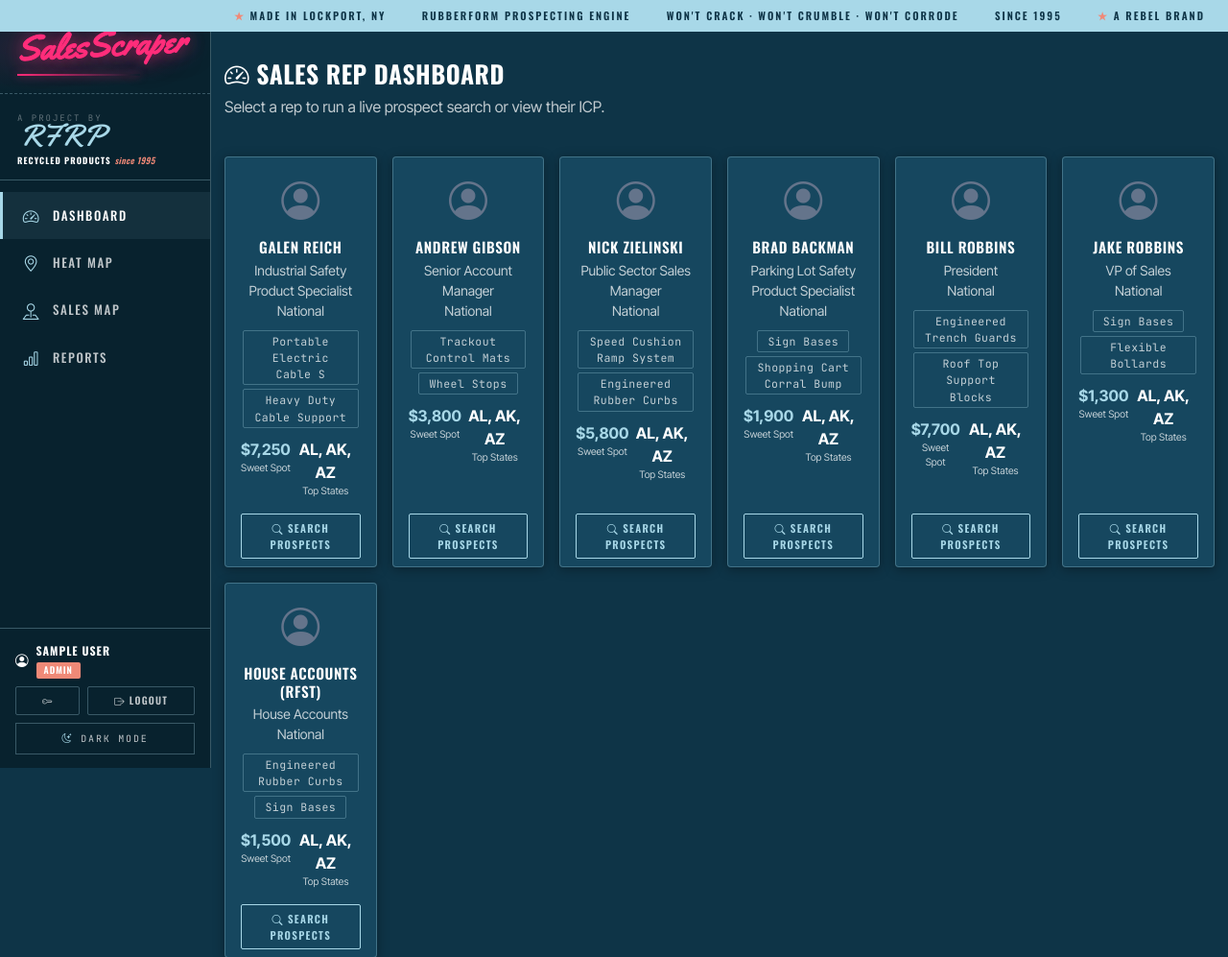
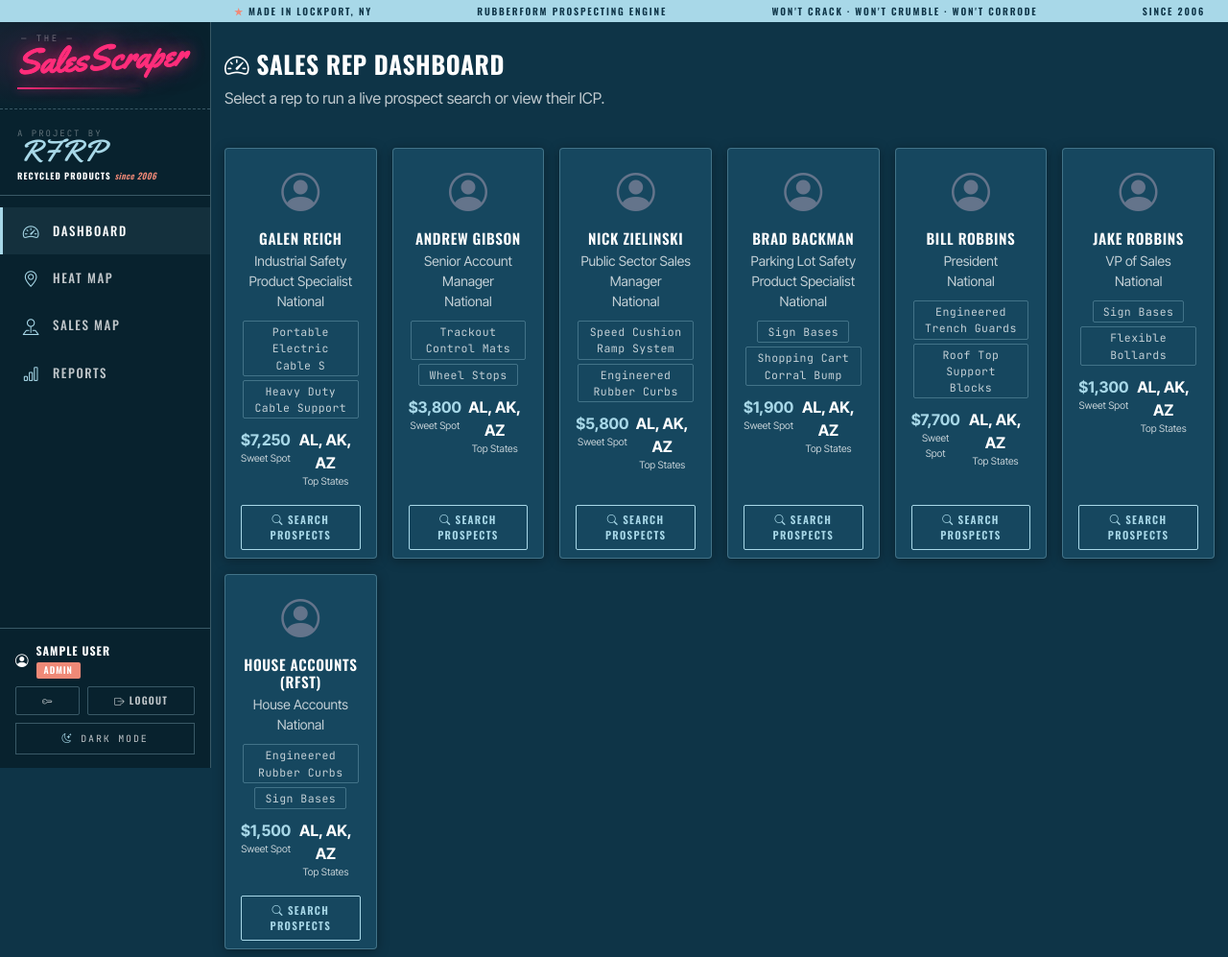
Before and after one commit to juffnstuff/SalesScraper, a Node server app: page / in a window 1280 px wide. Shown: the top 997 px of the page at 96% size. Run offline with Node 20, Linux system fonts and the light colour scheme; the visitor is signed in with stand-in values (Sample User, id 1); some libraries are stand-ins or nearby versions.

Commit message:
Slim crawler bar, drop Rebel-Brand chip, founded 2006, breathe SalesScraper
- Crawler ribbon vertical padding 8px→4px and font 11px→10px so it
  reads as a thin info strip instead of a hero band
- Drop the '★ A Rebel Brand' chip from header + login crawlers
- 'Since 1995' → 'Since 2006' in crawlers and in the RFRP since-mark
  in both header and login
- Bump .app-mark top padding 22px→36px so the SalesScraper wordmark
  no longer kisses the crawler ribbon

https://claude.ai/code/session_01UrbEDAwzCDZjkGrJXunRpq

```diff
--- a/src/web/public/css/style.css
+++ b/src/web/public/css/style.css
@@ -80,10 +80,10 @@ h6 { font-weight: 600; letter-spacing: 0.04em; font-size: 0.95rem; }
   color: var(--crawler-ink);
   font-family: 'Oswald', sans-serif;
   font-weight: 600;
-  font-size: 11px;
+  font-size: 10px;
   letter-spacing: 0.18em;
   text-transform: uppercase;
-  padding: 8px 24px 8px 244px;
+  padding: 4px 24px 4px 244px;
   display: flex;
   justify-content: space-between;
   align-items: center;
@@ -93,10 +93,11 @@ h6 { font-weight: 600; letter-spacing: 0.04em; font-size: 0.95rem; }
   position: sticky;
   top: 0;
   z-index: 1060;
+  min-height: 22px;
 }
 .crawler-bar .star { color: var(--warm); }
 @media (max-width: 991.98px) {
-  .crawler-bar { padding: 8px 16px; }
+  .crawler-bar { padding: 4px 16px; }
   .crawler-bar > span:nth-child(2),
   .crawler-bar > span:nth-child(4) { display: none; }
 }
@@ -119,7 +120,7 @@ h6 { font-weight: 600; letter-spacing: 0.04em; font-size: 0.95rem; }
 :root { --hot: #ff2d7a; --hot-glow: rgba(255,45,122,0.55); }
 .app-mark {
   position: relative;
-  padding: 22px 18px 18px;
+  padding: 36px 18px 20px;
   display: flex;
   flex-direction: column;
   align-items: flex-start;
--- a/src/web/views/header.ejs
+++ b/src/web/views/header.ejs
@@ -27,8 +27,7 @@
     <span><span class="star">★</span> Made in Lockport, NY</span>
     <span>RubberForm Prospecting Engine</span>
     <span>Won't Crack · Won't Crumble · Won't Corrode</span>
-    <span>Since 1995</span>
-    <span><span class="star">★</span> A Rebel Brand</span>
+    <span>Since 2006</span>
   </div>
 
   <!-- Fixed left sidebar -->
@@ -43,7 +42,7 @@
         <span class="rf-logo-kicker">a project by</span>
         <span class="wordmark">RFRP</span>
         <span class="subtitle">Recycled Products</span>
-        <span class="since">since 1995</span>
+        <span class="since">since 2006</span>
       </a>
     </div>
     <ul class="sidebar-nav">
--- a/src/web/views/login.ejs
+++ b/src/web/views/login.ejs
@@ -25,7 +25,7 @@
   <div class="crawler-bar" style="padding: 8px 24px;">
     <span><span class="star">★</span> Made in Lockport, NY</span>
     <span>Won't Crack · Won't Crumble · Won't Corrode</span>
-    <span><span class="star">★</span> A Rebel Brand</span>
+    <span>Since 2006</span>
   </div>
 
   <div class="login-shell">
@@ -34,7 +34,7 @@
         <a href="/" class="rf-logo" style="align-items: center; margin-bottom: 24px;">
           <span class="wordmark" style="font-size: 64px;">RFRP</span>
           <span class="subtitle">Recycled Products</span>
-          <span class="since">since 1995</span>
+          <span class="since">since 2006</span>
         </a>
 
         <div class="login-eyebrow mt-4 mb-2">— Prospecting Engine —</div>
```
